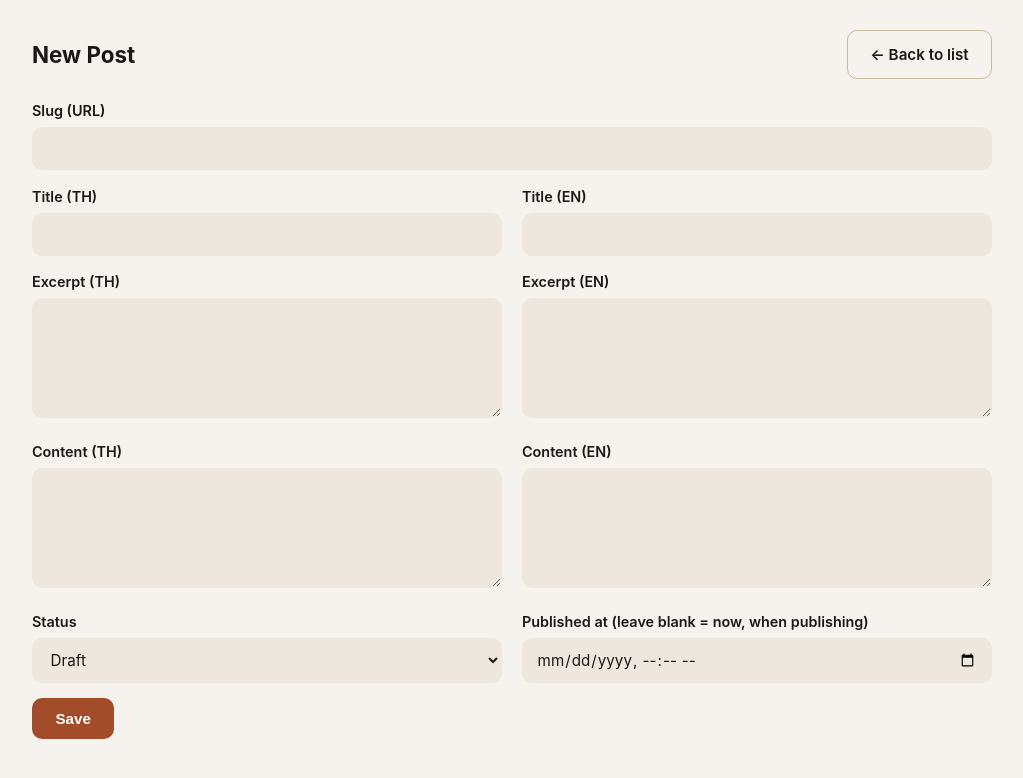
After one commit to CheeptanaIT/cheeptan-portfolio, a PHP site: page /admin/post-form.php in a window 1280 px wide. The commit adds this page. Shown: the top 778 px of the page, without its empty margins (128-1151 px from the left). Run offline with PHP 8.4, Linux system fonts and the light colour scheme; the visitor is signed in with stand-in values (Sample User, id 1).

Commit message:
Add password-protected admin panel for blog CRUD
Session-based auth (password_hash/password_verify, CSRF-protected
forms) reading ADMIN_PASSWORD_HASH via the existing local.env.php /
GitHub Secrets mechanism. No public nav link; noindex + robots.txt
keep it out of search engines.

```diff
--- /dev/null
+++ b/admin/post-form.php
@@ -0,0 +1,202 @@
+<?php
+require __DIR__ . '/../includes/env.php';
+require __DIR__ . '/../includes/admin-auth.php';
+require_admin();
+require __DIR__ . '/../includes/db.php';
+
+$id = isset($_GET['id']) ? (int) $_GET['id'] : (isset($_POST['id']) ? (int) $_POST['id'] : null);
+$isEdit = !empty($id);
+
+$post = [
+    'slug' => '',
+    'title_th' => '',
+    'title_en' => '',
+    'excerpt_th' => '',
+    'excerpt_en' => '',
+    'content_th' => '',
+    'content_en' => '',
+    'status' => 'draft',
+    'published_at' => '',
+];
+
+if ($isEdit && $_SERVER['REQUEST_METHOD'] !== 'POST') {
+    $stmt = get_db()->prepare('SELECT * FROM blog_posts WHERE id = :id LIMIT 1');
+    $stmt->execute(['id' => $id]);
+    $row = $stmt->fetch();
+    if (!$row) {
+        header('Location: index.php');
+        exit;
+    }
+    $post = array_merge($post, $row);
+    if ($post['published_at']) {
+        $post['published_at'] = date('Y-m-d\TH:i', strtotime($post['published_at']));
+    }
+}
+
+$error = '';
+
+if ($_SERVER['REQUEST_METHOD'] === 'POST') {
+    if (!csrf_check($_POST['csrf_token'] ?? null)) {
+        $error = 'Session expired, please try again.';
+    } else {
+        foreach (array_keys($post) as $key) {
+            if ($key === 'published_at') {
+                continue;
+            }
+            $post[$key] = trim($_POST[$key] ?? '');
+        }
+        $post['published_at'] = trim($_POST['published_at'] ?? '');
+
+        if ($post['slug'] === '' || $post['title_th'] === '' || $post['title_en'] === ''
+            || $post['excerpt_th'] === '' || $post['excerpt_en'] === ''
+            || $post['content_th'] === '' || $post['content_en'] === ''
+        ) {
+            $error = 'Please fill in all fields.';
+        } elseif (!preg_match('/^[a-z0-9-]+$/', $post['slug'])) {
+            $error = 'Slug may only contain lowercase letters, numbers, and hyphens.';
+        } elseif (!in_array($post['status'], ['draft', 'published'], true)) {
+            $error = 'Invalid status.';
+        } else {
+            $publishedAt = $post['published_at'] !== '' ? str_replace('T', ' ', $post['published_at']) . ':00' : null;
+            if ($post['status'] === 'published' && $publishedAt === null) {
+                $publishedAt = date('Y-m-d H:i:s');
+            }
+
+            try {
+                if ($isEdit) {
+                    $stmt = get_db()->prepare(
+                        'UPDATE blog_posts SET slug = :slug, title_th = :title_th, title_en = :title_en,
+                         excerpt_th = :excerpt_th, excerpt_en = :excerpt_en,
+                         content_th = :content_th, content_en = :content_en,
+                         status = :status, published_at = :published_at
+                         WHERE id = :id'
+                    );
+                    $stmt->execute([
+                        'slug' => $post['slug'],
+                        'title_th' => $post['title_th'],
+                        'title_en' => $post['title_en'],
+                        'excerpt_th' => $post['excerpt_th'],
+                        'excerpt_en' => $post['excerpt_en'],
+                        'content_th' => $post['content_th'],
+                        'content_en' => $post['content_en'],
+                        'status' => $post['status'],
+                        'published_at' => $publishedAt,
+                        'id' => $id,
+                    ]);
+                } else {
+                    $stmt = get_db()->prepare(
+                        'INSERT INTO blog_posts
+                         (slug, title_th, title_en, excerpt_th, excerpt_en, content_th, content_en, status, published_at)
+                         VALUES (:slug, :title_th, :title_en, :excerpt_th, :excerpt_en, :content_th, :content_en, :status, :published_at)'
+                    );
+                    $stmt->execute([
+                        'slug' => $post['slug'],
+                        'title_th' => $post['title_th'],
+                        'title_en' => $post['title_en'],
+                        'excerpt_th' => $post['excerpt_th'],
+                        'excerpt_en' => $post['excerpt_en'],
+                        'content_th' => $post['content_th'],
+                        'content_en' => $post['content_en'],
+                        'status' => $post['status'],
+                        'published_at' => $publishedAt,
+                    ]);
+                }
+                header('Location: index.php?saved=1');
+                exit;
+            } catch (PDOException $e) {
+                if (($e->errorInfo[1] ?? null) === 1062) {
+                    $error = 'That slug is already in use — please choose another.';
+                } else {
+                    $error = 'Could not save the post. Please try again.';
+                }
+            }
+        }
+    }
+}
+
+$token = csrf_token();
+?>
+<!DOCTYPE html>
+<html lang="en">
+<head>
+    <meta charset="UTF-8">
+    <meta name="viewport" content="width=device-width, initial-scale=1.0">
+    <meta name="robots" content="noindex, nofollow">
+    <title><?= $isEdit ? 'Edit Post' : 'New Post' ?> — Admin</title>
+    <link rel="stylesheet" href="../assets/css/style.css">
+    <link rel="stylesheet" href="../assets/css/admin.css">
+</head>
+<body>
+<div class="admin-shell">
+    <div class="admin-topbar">
+        <h1 class="admin-title"><?= $isEdit ? 'Edit Post' : 'New Post' ?></h1>
+        <a class="btn btn-outline" href="index.php">&larr; Back to list</a>
+    </div>
+
+    <?php if ($error): ?>
+        <p class="form-note error"><?= htmlspecialchars($error) ?></p>
+    <?php endif; ?>
+
+    <form method="post" novalidate>
+        <input type="hidden" name="csrf_token" value="<?= htmlspecialchars($token) ?>">
+        <?php if ($isEdit): ?>
+            <input type="hidden" name="id" value="<?= (int) $id ?>">
+        <?php endif; ?>
+
+        <div class="form-group">
+            <label for="slug">Slug (URL)</label>
+            <input type="text" id="slug" name="slug" pattern="[a-z0-9-]+" required value="<?= htmlspecialchars($post['slug']) ?>">
+        </div>
+
+        <div class="admin-form-grid">
+            <div class="form-group">
+                <label for="title_th">Title (TH)</label>
+                <input type="text" id="title_th" name="title_th" required value="<?= htmlspecialchars($post['title_th']) ?>">
+            </div>
+            <div class="form-group">
+                <label for="title_en">Title (EN)</label>
+                <input type="text" id="title_en" name="title_en" required value="<?= htmlspecialchars($post['title_en']) ?>">
+            </div>
+        </div>
+
+        <div class="admin-form-grid">
+            <div class="form-group">
+                <label for="excerpt_th">Excerpt (TH)</label>
+                <textarea id="excerpt_th" name="excerpt_th" required><?= htmlspecialchars($post['excerpt_th']) ?></textarea>
+            </div>
+            <div class="form-group">
+                <label for="excerpt_en">Excerpt (EN)</label>
+                <textarea id="excerpt_en" name="excerpt_en" required><?= htmlspecialchars($post['excerpt_en']) ?></textarea>
+            </div>
+        </div>
+
+        <div class="admin-form-grid">
+            <div class="form-group">
+                <label for="content_th">Content (TH)</label>
+                <textarea id="content_th" name="content_th" class="admin-content-area" required><?= htmlspecialchars($post['content_th']) ?></textarea>
+            </div>
+            <div class="form-group">
+                <label for="content_en">Content (EN)</label>
+                <textarea id="content_en" name="content_en" class="admin-content-area" required><?= htmlspecialchars($post['content_en']) ?></textarea>
+            </div>
+        </div>
+
+        <div class="admin-form-grid">
+            <div class="form-group">
+                <label for="status">Status</label>
+                <select id="status" name="status">
+                    <option value="draft" <?= $post['status'] === 'draft' ? 'selected' : '' ?>>Draft</option>
+                    <option value="published" <?= $post['status'] === 'published' ? 'selected' : '' ?>>Published</option>
+                </select>
+            </div>
+            <div class="form-group">
+                <label for="published_at">Published at (leave blank = now, when publishing)</label>
+                <input type="datetime-local" id="published_at" name="published_at" value="<?= htmlspecialchars($post['published_at']) ?>">
+            </div>
+        </div>
+
+        <button type="submit" class="btn btn-primary">Save</button>
+    </form>
+</div>
+</body>
+</html>
--- /dev/null
+++ b/assets/css/admin.css
@@ -0,0 +1,123 @@
+/* Admin panel — linked alongside style.css for shared color tokens/typography */
+
+.admin-login-wrap {
+    min-height: 100vh;
+    display: flex;
+    align-items: center;
+    justify-content: center;
+    padding: var(--space-3);
+}
+
+.admin-login-card {
+    width: 100%;
+    max-width: 360px;
+    background: var(--color-bg-alt);
+    border: 1px solid var(--color-border);
+    border-radius: var(--radius);
+    padding: var(--space-4);
+}
+
+.admin-login-title {
+    margin: 0 0 var(--space-3);
+    font-size: 1.3rem;
+}
+
+.admin-shell {
+    max-width: 1000px;
+    margin: 0 auto;
+    padding: var(--space-4) var(--space-3);
+}
+
+.admin-topbar {
+    display: flex;
+    align-items: center;
+    justify-content: space-between;
+    gap: var(--space-2);
+    margin-bottom: var(--space-3);
+    flex-wrap: wrap;
+}
+
+.admin-title {
+    margin: 0;
+    font-size: 1.4rem;
+}
+
+.admin-actions {
+    display: flex;
+    align-items: center;
+    gap: var(--space-1);
+    flex-wrap: wrap;
+}
+
+.admin-table {
+    width: 100%;
+    border-collapse: collapse;
+}
+
+.admin-table th,
+.admin-table td {
+    text-align: left;
+    padding: var(--space-2);
+    border-bottom: 1px solid var(--color-border);
+    vertical-align: middle;
+}
+
+.admin-table th {
+    color: var(--color-text-muted);
+    font-size: 0.85rem;
+    text-transform: uppercase;
+    letter-spacing: 0.03em;
+}
+
+.admin-badge {
+    display: inline-block;
+    padding: 0.2rem 0.6rem;
+    border-radius: 999px;
+    font-size: 0.75rem;
+    font-weight: 600;
+}
+
+.admin-badge.draft {
+    background: var(--color-bg);
+    color: var(--color-text-muted);
+    border: 1px solid var(--color-border);
+}
+
+.admin-badge.published {
+    background: var(--color-accent);
+    color: #fff;
+}
+
+.admin-form-grid {
+    display: grid;
+    grid-template-columns: 1fr 1fr;
+    gap: var(--space-3);
+}
+
+.admin-content-area {
+    min-height: 260px;
+}
+
+.form-group select {
+    width: 100%;
+    padding: 0.7rem 0.85rem;
+    border: 1px solid transparent;
+    border-radius: var(--radius);
+    font-family: inherit;
+    font-size: 0.95rem;
+    background: var(--color-bg-alt);
+    color: var(--color-text);
+}
+
+.form-group select:focus {
+    outline: none;
+    background: var(--color-bg);
+    border-color: var(--color-accent);
+    box-shadow: 0 0 0 3px rgba(162, 76, 42, 0.35);
+}
+
+@media (max-width: 720px) {
+    .admin-form-grid {
+        grid-template-columns: 1fr;
+    }
+}
--- /dev/null
+++ b/includes/admin-auth.php
@@ -0,0 +1,31 @@
+<?php
+function admin_session_start(): void
+{
+    if (session_status() !== PHP_SESSION_ACTIVE) {
+        session_start();
+    }
+}
+
+function require_admin(): void
+{
+    admin_session_start();
+    if (empty($_SESSION['is_admin'])) {
+        header('Location: login.php');
+        exit;
+    }
+}
+
+function csrf_token(): string
+{
+    admin_session_start();
+    if (empty($_SESSION['csrf_token'])) {
+        $_SESSION['csrf_token'] = bin2hex(random_bytes(32));
+    }
+    return $_SESSION['csrf_token'];
+}
+
+function csrf_check(?string $token): bool
+{
+    admin_session_start();
+    return is_string($token) && hash_equals($_SESSION['csrf_token'] ?? '', $token);
+}
--- a/includes/local.env.example.php
+++ b/includes/local.env.example.php
@@ -18,9 +18,13 @@ return [
     // ต้อง verify อีเมลนี้ไว้ใน Brevo ก่อน ไม่งั้นจะโดนปฏิเสธการส่ง
     'SMTP_FROM_EMAIL' => 'cheeptana.boy@gmail.com',
 
-    // ค่า DB_* ยังไม่ต้องใส่ตอนนี้ (Blog/DB ยังไม่ได้เปิดใช้งานบนเว็บจริง)
+    // ค่าเชื่อมต่อฐานข้อมูล MySQL/MariaDB สำหรับ Blog
     // 'DB_HOST' => 'sql123.infinityfree.com',
     // 'DB_NAME' => 'if0_12345678_p1homeblog',
     // 'DB_USER' => 'if0_12345678',
     // 'DB_PASS' => 'your-database-password',
+
+    // รหัสผ่านเข้าหน้า admin (/admin/) — เก็บเป็น hash เท่านั้น ไม่ใช่รหัสผ่านตรงๆ
+    // สร้างด้วยคำสั่ง: php -r "echo password_hash('your-password', PASSWORD_DEFAULT), PHP_EOL;"
+    // 'ADMIN_PASSWORD_HASH' => '$2y$10$...',
 ];
--- /dev/null
+++ b/robots.txt
@@ -0,0 +1,2 @@
+User-agent: *
+Disallow: /admin/
```
Also changed, not shown: admin/delete.php (added, +19 -0 lines), admin/index.php (added, +82 -0 lines), admin/login.php (added, +58 -0 lines), admin/logout.php (added, +9 -0 lines), .github/workflows/deploy.yml, README.md.
